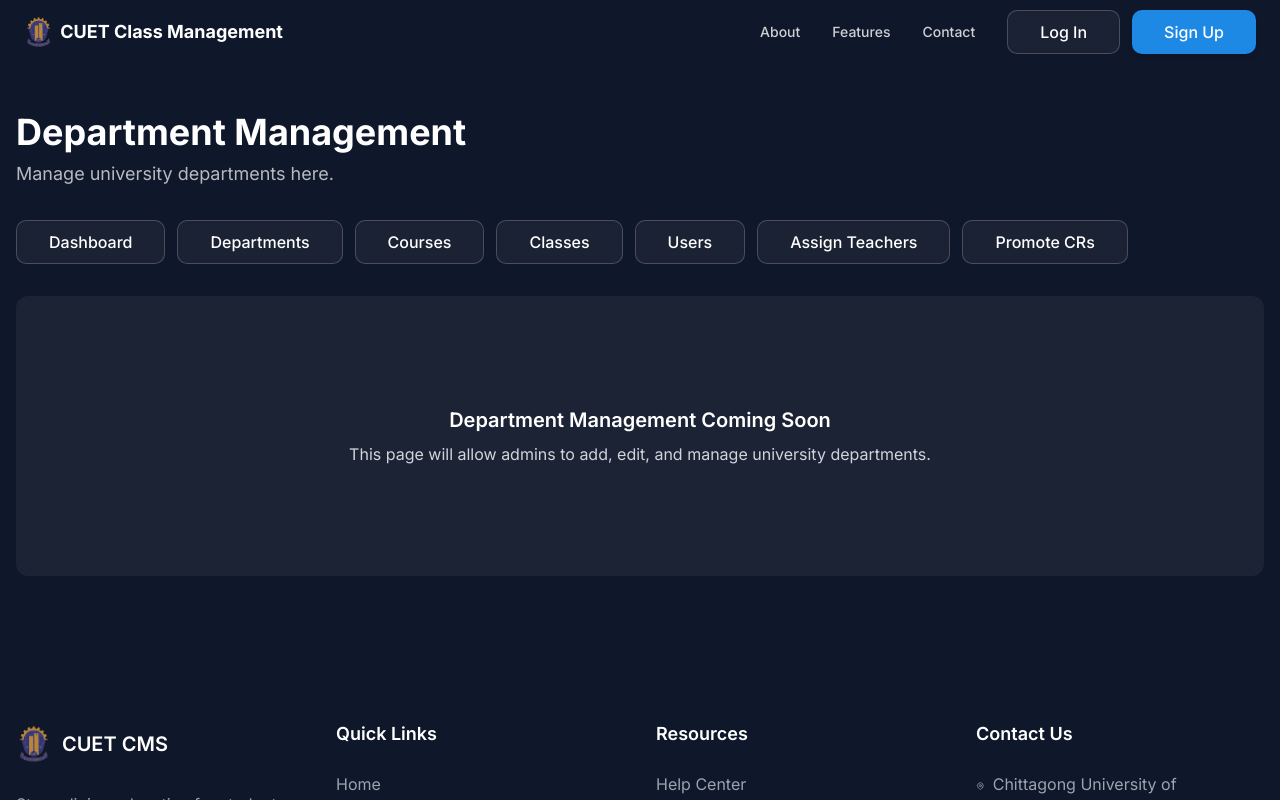
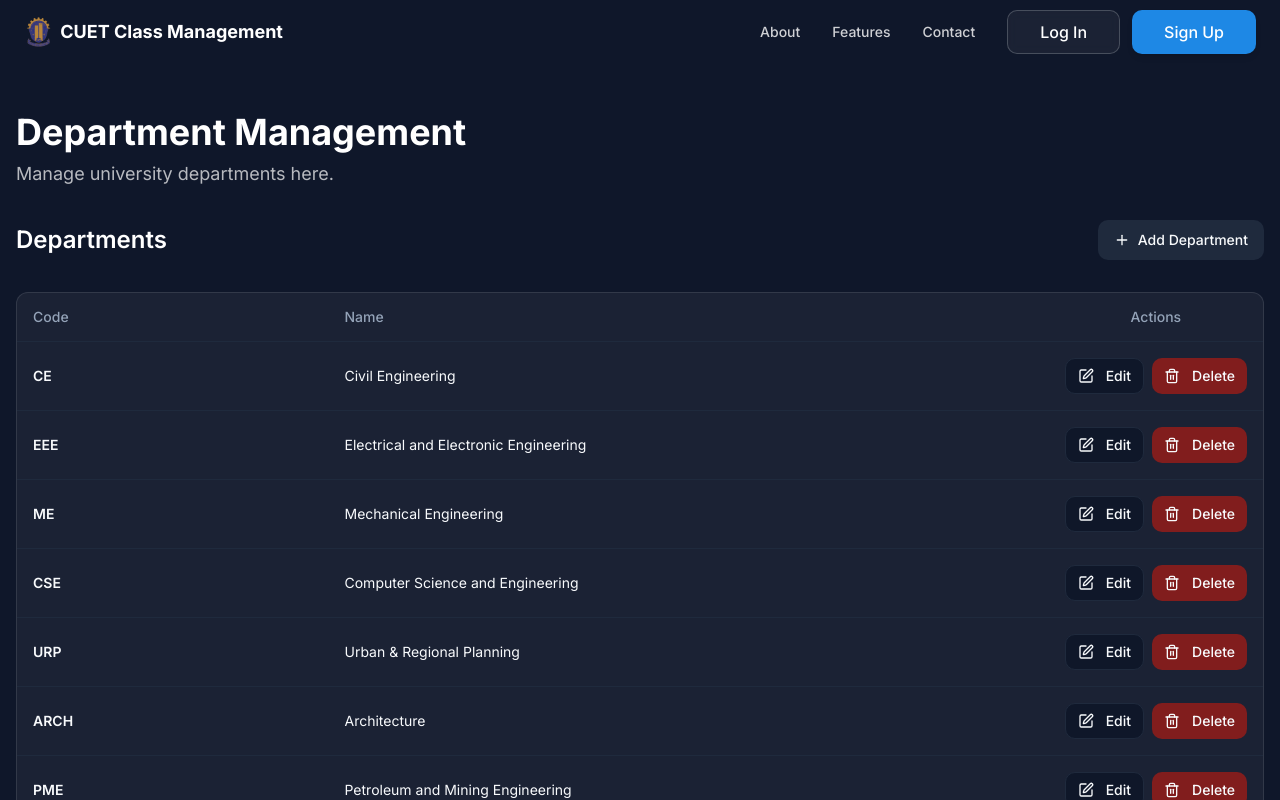
Before and after one commit to lazy-boy4/cuet-class-nectar, a React (Vite) app: page /admin/departments in a window 1280 px wide. Shown: the top 800 px of the page. Built offline with nearby package versions, Linux system fonts and the light colour scheme.

Commit message:
Implement Department Management Feature
Adds functionality to manage departments, including listing, adding, editing, and deleting departments. Refactors the `DepartmentManagement` page and integrates with mock API for CRUD operations.

```diff
--- /dev/null
+++ b/src/components/admin/ConfirmDeleteDialog.tsx
@@ -0,0 +1,36 @@
+
+import React from "react";
+import { Dialog, DialogContent, DialogHeader, DialogTitle } from "@/components/ui/dialog";
+import { Button } from "@/components/ui/button";
+import { Department } from "@/types";
+
+interface ConfirmDeleteDialogProps {
+  open: boolean;
+  onOpenChange: (open: boolean) => void;
+  department: Department | null;
+  onConfirm: () => void;
+  loading: boolean;
+}
+
+const ConfirmDeleteDialog: React.FC<ConfirmDeleteDialogProps> = ({ open, onOpenChange, department, onConfirm, loading }) => {
+  return (
+    <Dialog open={open} onOpenChange={onOpenChange}>
+      <DialogContent>
+        <DialogHeader>
+          <DialogTitle>Delete Department</DialogTitle>
+        </DialogHeader>
+        <div className="mb-4 text-sm text-gray-400">
+          Are you sure you want to delete <span className="font-semibold text-white">{department?.name}</span>? This action cannot be undone.
+        </div>
+        <div className="flex justify-end gap-2">
+          <Button type="button" variant="outline" onClick={() => onOpenChange(false)} disabled={loading}>Cancel</Button>
+          <Button type="button" variant="destructive" onClick={onConfirm} disabled={loading}>
+            Delete
+          </Button>
+        </div>
+      </DialogContent>
+    </Dialog>
+  );
+};
+
+export default ConfirmDeleteDialog;
--- /dev/null
+++ b/src/components/admin/DepartmentForm.tsx
@@ -0,0 +1,65 @@
+
+import React from "react";
+import { Dialog, DialogContent, DialogHeader, DialogTitle } from "@/components/ui/dialog";
+import { Input } from "@/components/ui/input";
+import { Button } from "@/components/ui/button";
+import { useForm } from "react-hook-form";
+import { Department } from "@/types";
+
+export interface DepartmentFormProps {
+  open: boolean;
+  onOpenChange: (open: boolean) => void;
+  department: Department | null;
+  onSubmit: (data: Omit<Department, "id">) => void;
+  loading: boolean;
+}
+
+const DepartmentForm: React.FC<DepartmentFormProps> = ({
+  open,
+  onOpenChange,
+  department,
+  onSubmit,
+  loading,
+}) => {
+  const { register, handleSubmit, reset, formState: { errors } } = useForm<Omit<Department, "id">>({
+    defaultValues: department ? { code: department.code, name: department.name } : { code: "", name: "" }
+  });
+
+  React.useEffect(() => {
+    if (department) {
+      reset({ code: department.code, name: department.name });
+    } else {
+      reset({ code: "", name: "" });
+    }
+  }, [department, reset]);
+
+  return (
+    <Dialog open={open} onOpenChange={onOpenChange}>
+      <DialogContent>
+        <DialogHeader>
+          <DialogTitle>{department ? "Edit Department" : "Add Department"}</DialogTitle>
+        </DialogHeader>
+        <form onSubmit={handleSubmit(onSubmit)} className="space-y-4">
+          <div>
+            <label className="block mb-1 text-sm text-muted-foreground font-medium">Department Code</label>
+            <Input {...register("code", { required: "Code is required" })} placeholder="e.g. CSE" />
+            {errors.code && <p className="text-xs text-destructive mt-1">{errors.code.message}</p>}
+          </div>
+          <div>
+            <label className="block mb-1 text-sm text-muted-foreground font-medium">Department Name</label>
+            <Input {...register("name", { required: "Name is required" })} placeholder="e.g. Computer Science and Engineering" />
+            {errors.name && <p className="text-xs text-destructive mt-1">{errors.name.message}</p>}
+          </div>
+          <div className="pt-2 flex justify-end gap-2">
+            <Button type="button" variant="outline" onClick={() => onOpenChange(false)}>Cancel</Button>
+            <Button disabled={loading} type="submit">
+              {department ? "Update" : "Add"}
+            </Button>
+          </div>
+        </form>
+      </DialogContent>
+    </Dialog>
+  );
+};
+
+export default DepartmentForm;
--- /dev/null
+++ b/src/components/admin/DepartmentTable.tsx
@@ -0,0 +1,50 @@
+
+import React from "react";
+import { Department } from "@/types";
+import { Table, TableBody, TableCell, TableHead, TableHeader, TableRow } from "@/components/ui/table";
+import { Edit, Trash2 } from "lucide-react";
+import { Button } from "@/components/ui/button";
+
+interface Props {
+  departments: Department[];
+  loading: boolean;
+  onEdit: (dept: Department) => void;
+  onDelete: (dept: Department) => void;
+}
+
+const DepartmentTable: React.FC<Props> = ({ departments, loading, onEdit, onDelete }) => {
+  if (loading) return <div className="text-gray-300">Loading departments...</div>;
+  if (departments.length === 0) return <div className="text-gray-400 mt-12 text-center">No departments found.</div>;
+
+  return (
+    <div className="bg-white/5 rounded-lg overflow-hidden border border-white/10">
+      <Table>
+        <TableHeader>
+          <TableRow>
+            <TableHead className="w-1/4">Code</TableHead>
+            <TableHead>Name</TableHead>
+            <TableHead className="w-24 text-center">Actions</TableHead>
+          </TableRow>
+        </TableHeader>
+        <TableBody>
+          {departments.map((dept) => (
+            <TableRow key={dept.id}>
+              <TableCell className="font-semibold">{dept.code}</TableCell>
+              <TableCell>{dept.name}</TableCell>
+              <TableCell className="flex gap-2 justify-center">
+                <Button variant="outline" size="sm" onClick={() => onEdit(dept)}>
+                  <Edit size={14} className="mr-1" /> Edit
+                </Button>
+                <Button variant="destructive" size="sm" onClick={() => onDelete(dept)}>
+                  <Trash2 size={14} className="mr-1" /> Delete
+                </Button>
+              </TableCell>
+            </TableRow>
+          ))}
+        </TableBody>
+      </Table>
+    </div>
+  );
+};
+
+export default DepartmentTable;
--- a/src/pages/admin/DepartmentManagement.tsx
+++ b/src/pages/admin/DepartmentManagement.tsx
@@ -1,28 +1,95 @@
 
-import React from "react";
+import React, { useState } from "react";
 import DashboardLayout from "@/components/DashboardLayout";
-import { Link } from "react-router-dom";
-
-const QuickAdminNav = () => (
-  <nav className="mb-8 flex flex-wrap gap-3">
-    <Link to="/admin/dashboard" className="btn-secondary">Dashboard</Link>
-    <Link to="/admin/departments" className="btn-secondary">Departments</Link>
-    <Link to="/admin/courses" className="btn-secondary">Courses</Link>
-    <Link to="/admin/classes" className="btn-secondary">Classes</Link>
-    <Link to="/admin/users" className="btn-secondary">Users</Link>
-    <Link to="/admin/assign-teachers" className="btn-secondary">Assign Teachers</Link>
-    <Link to="/admin/promote-crs" className="btn-secondary">Promote CRs</Link>
-  </nav>
-);
+import DepartmentTable from "@/components/admin/DepartmentTable";
+import DepartmentForm from "@/components/admin/DepartmentForm";
+import ConfirmDeleteDialog from "@/components/admin/ConfirmDeleteDialog";
+import { Department } from "@/types";
+import { fetchDepartmentsForAdmin, createDepartment, updateDepartment, deleteDepartment } from "@/api/admin";
+import { useQuery, useMutation, useQueryClient } from "@tanstack/react-query";
+import { toast } from "@/hooks/use-toast";
+import { Button } from "@/components/ui/button";
+import { Plus } from "lucide-react";
 
 export default function DepartmentManagement() {
+  // Dialog state
+  const [openForm, setOpenForm] = useState(false);
+  const [editDept, setEditDept] = useState<Department | null>(null);
+  const [deleteDept, setDeleteDept] = useState<Department | null>(null);
+
+  const queryClient = useQueryClient();
+
+  // Fetch departments
+  const { data: departments, isLoading } = useQuery({
+    queryKey: ["departments"],
+    queryFn: fetchDepartmentsForAdmin,
+  });
+
+  // Mutation: create/edit
+  const createMutation = useMutation({
+    mutationFn: createDepartment,
+    onSuccess: async (newDept) => {
+      toast({ title: "Added Department", description: "Department added successfully." });
+      setOpenForm(false);
+      await queryClient.invalidateQueries({ queryKey: ["departments"] });
+    },
+    onError: () => toast({ title: "Error adding department", variant: "destructive" }),
+  });
+  const updateMutation = useMutation({
+    mutationFn: updateDepartment,
+    onSuccess: async () => {
+      toast({ title: "Updated Department", description: "Department updated successfully." });
+      setOpenForm(false);
+      await queryClient.invalidateQueries({ queryKey: ["departments"] });
+    },
+    onError: () => toast({ title: "Error updating department", variant: "destructive" }),
+  });
+
+  // Mutation: delete
+  const deleteMutation = useMutation({
+    mutationFn: async (id: string) => deleteDepartment(id),
+    onSuccess: async () => {
+      toast({ title: "Deleted Department", description: "Department deleted successfully." });
+      setDeleteDept(null);
+      await queryClient.invalidateQueries({ queryKey: ["departments"] });
+    },
+    onError: () => toast({ title: "Error deleting department", variant: "destructive" }),
+  });
+
   return (
     <DashboardLayout title="Department Management" description="Manage university departments here.">
-      <QuickAdminNav />
-      <section className="bg-white/5 rounded-lg p-8 min-h-[280px] flex flex-col items-center justify-center">
-        <h2 className="text-xl mb-2 font-semibold text-white">Department Management Coming Soon</h2>
-        <p className="text-gray-300">This page will allow admins to add, edit, and manage university departments.</p>
-      </section>
+      <div className="flex justify-between items-center mb-8">
+        <h2 className="text-2xl font-semibold text-white">Departments</h2>
+        <Button onClick={() => { setEditDept(null); setOpenForm(true); }} variant="secondary" className="gap-2">
+          <Plus size={16} /> Add Department
+        </Button>
+      </div>
+      <DepartmentTable
+        departments={departments || []}
+        loading={isLoading}
+        onEdit={dept => { setEditDept(dept); setOpenForm(true); }}
+        onDelete={dept => setDeleteDept(dept)}
+      />
+      <DepartmentForm
+        open={openForm}
+        onOpenChange={setOpenForm}
+        department={editDept}
+        onSubmit={data =>
+          editDept
+            ? updateMutation.mutate({ ...editDept, ...data })
+            : createMutation.mutate(data)
+        }
+        loading={createMutation.isPending || updateMutation.isPending}
+      />
+      <ConfirmDeleteDialog
+        open={!!deleteDept}
+        onOpenChange={v => !v && setDeleteDept(null)}
+        department={deleteDept}
+        onConfirm={() => {
+          if (deleteDept) deleteMutation.mutate(deleteDept.id);
+        }}
+        loading={deleteMutation.isPending}
+      />
     </DashboardLayout>
   );
 }
```
